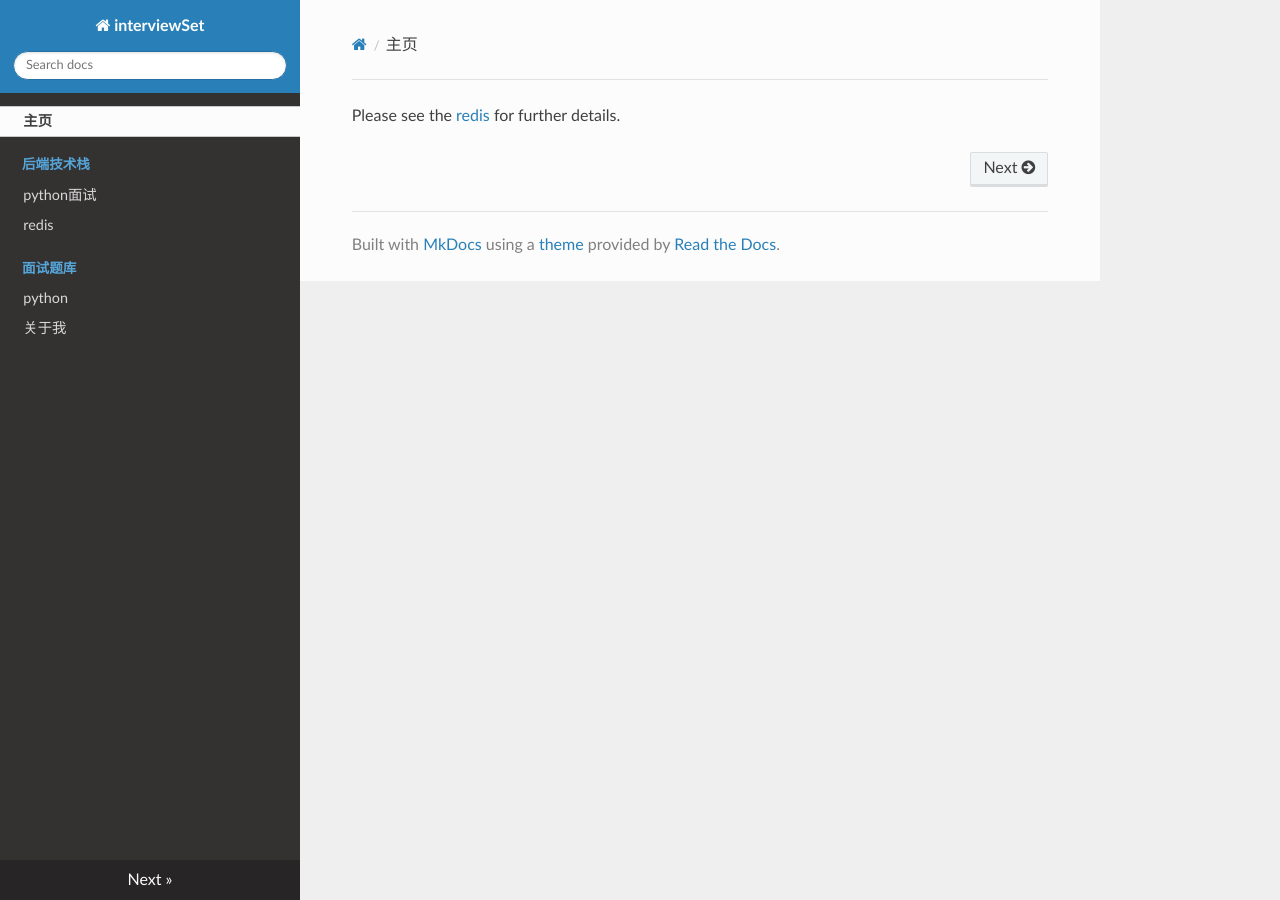
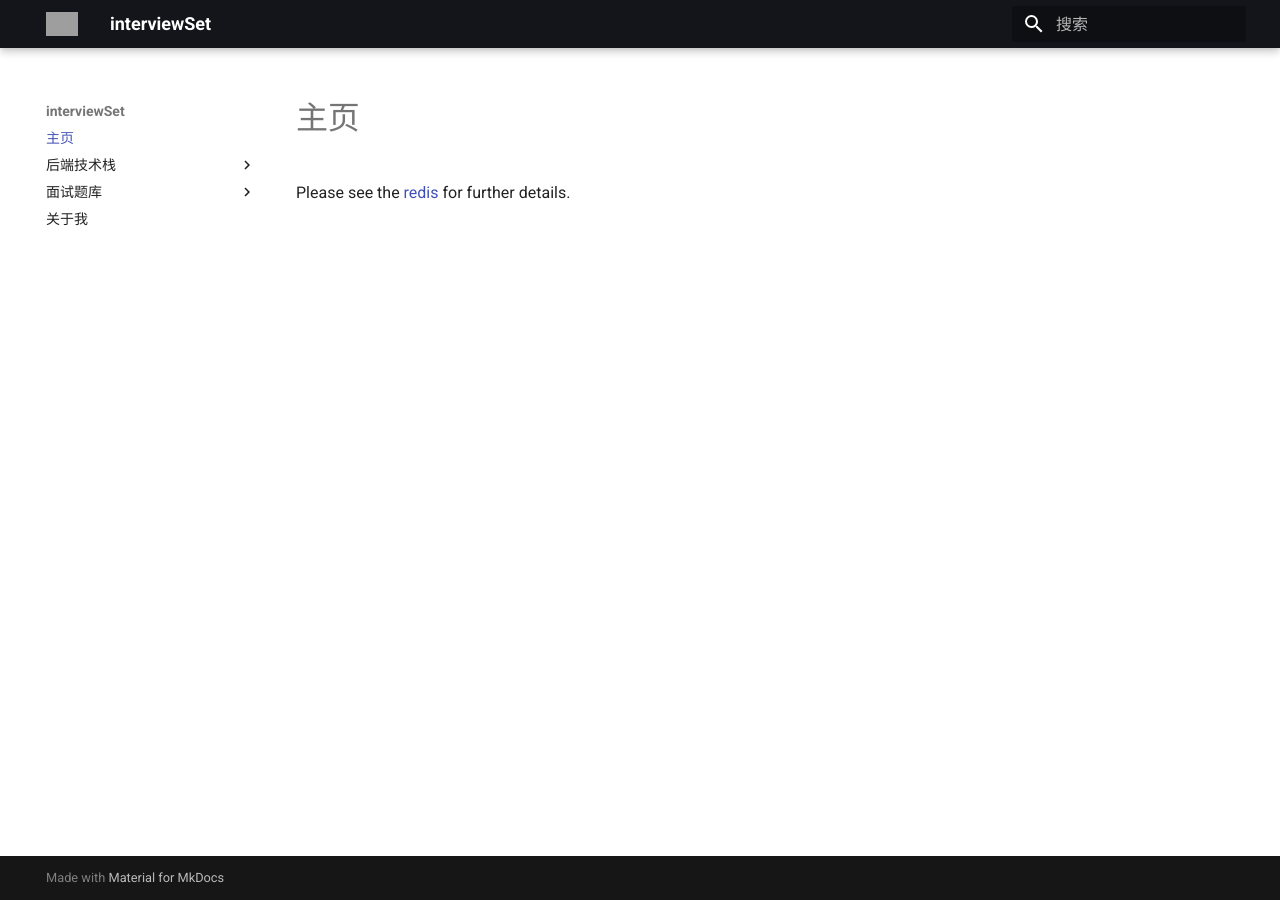
Before and after one commit to cpmango/interview, an MkDocs documentation site: the page built from docs/index.md, in a window 1280 px wide. Built offline with MkDocs 1.6.1 and Material for MkDocs 9.7.7, drawn with Linux system fonts in a browser that asks for light colours; nearby versions of some CDN libraries; grey boxes are pictures that could not be loaded.

Commit message:
modify mkdocs themes

```diff
--- a/mkdocs.yml
+++ b/mkdocs.yml
@@ -1,11 +1,38 @@
 site_name: interviewSet
 site_url: https://example.com/
+theme:
+  name: material # 主题名称， readthedocs
+  logo: "img/logo.svg" # 设置logo
+  palette: # 调色盘
+    primary: black # 主题的主色调，会影响header,footer等背景色
+    accent: "deep orange" # 点击连接时的颜色
+  language: "zh"
+  icon: # 提示框配置
+    admonition:
+      note: octicons/tag-16
+      abstract: octicons/checklist-16
+      info: octicons/info-16
+      tip: octicons/squirrel-16
+      success: octicons/check-16
+      question: octicons/question-16
+      warning: octicons/alert-16
+      failure: octicons/x-circle-16
+      danger: octicons/zap-16
+      bug: octicons/bug-16
+      example: octicons/beaker-16
+      quote: octicons/quote-16
+markdown_extensions:
+  - pymdownx.highlight:
+      anchor_linenums: true
+  - pymdownx.inlinehilite
+  - pymdownx.snippets
+  - pymdownx.superfences
+
 nav:
   - 主页: index.md
   - 后端技术栈:
       - python面试: python-interview.md
       - redis: redis.md
   - 面试题库:
-      - python: a.md
+      - python: redis.md
   - 关于我: about.md
-theme: readthedocs
--- a/requirements.txt
+++ b/requirements.txt
@@ -1 +1,2 @@
 mkdocs==1.4.2
+mkdocs-material==9.1.11
```
